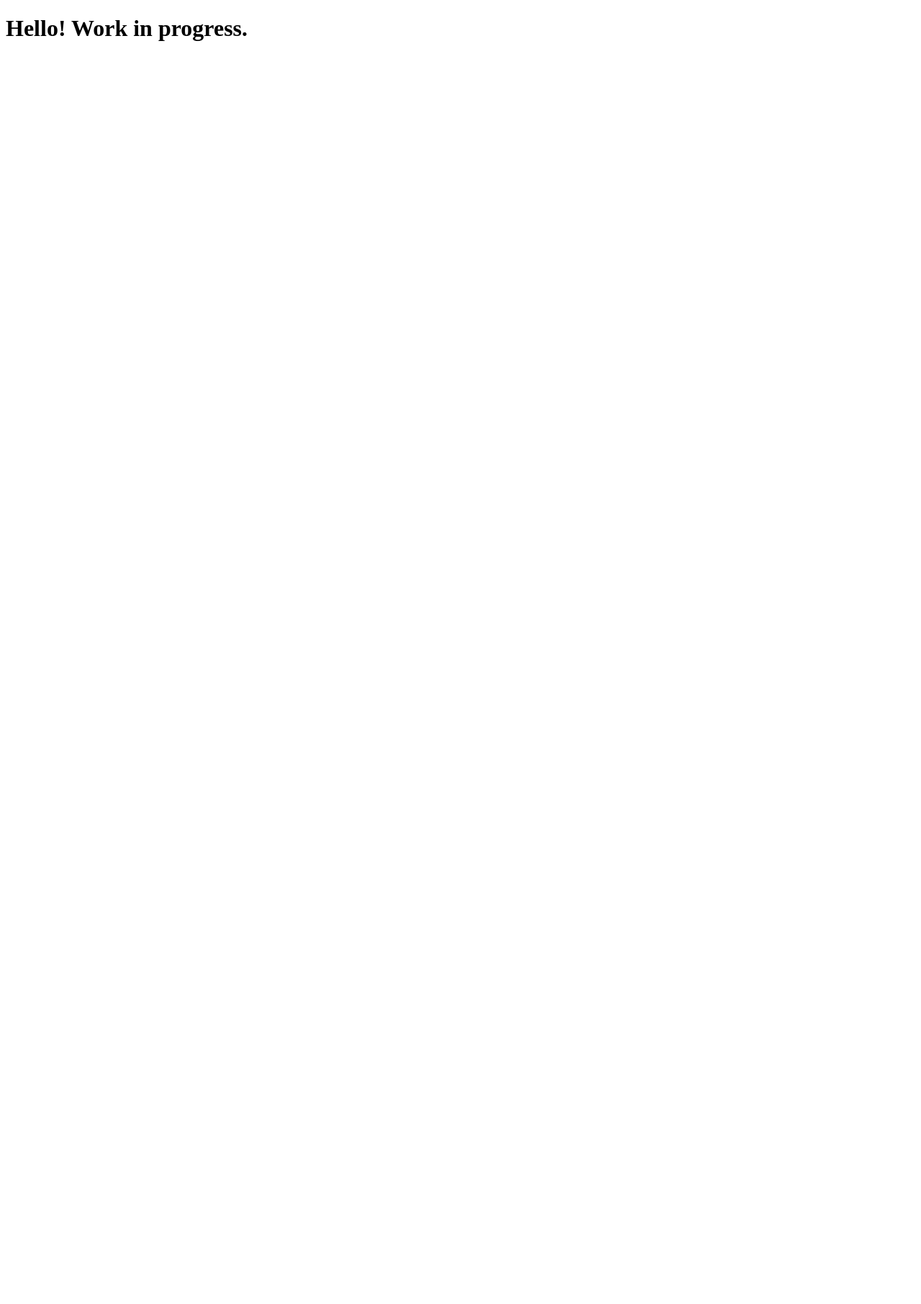
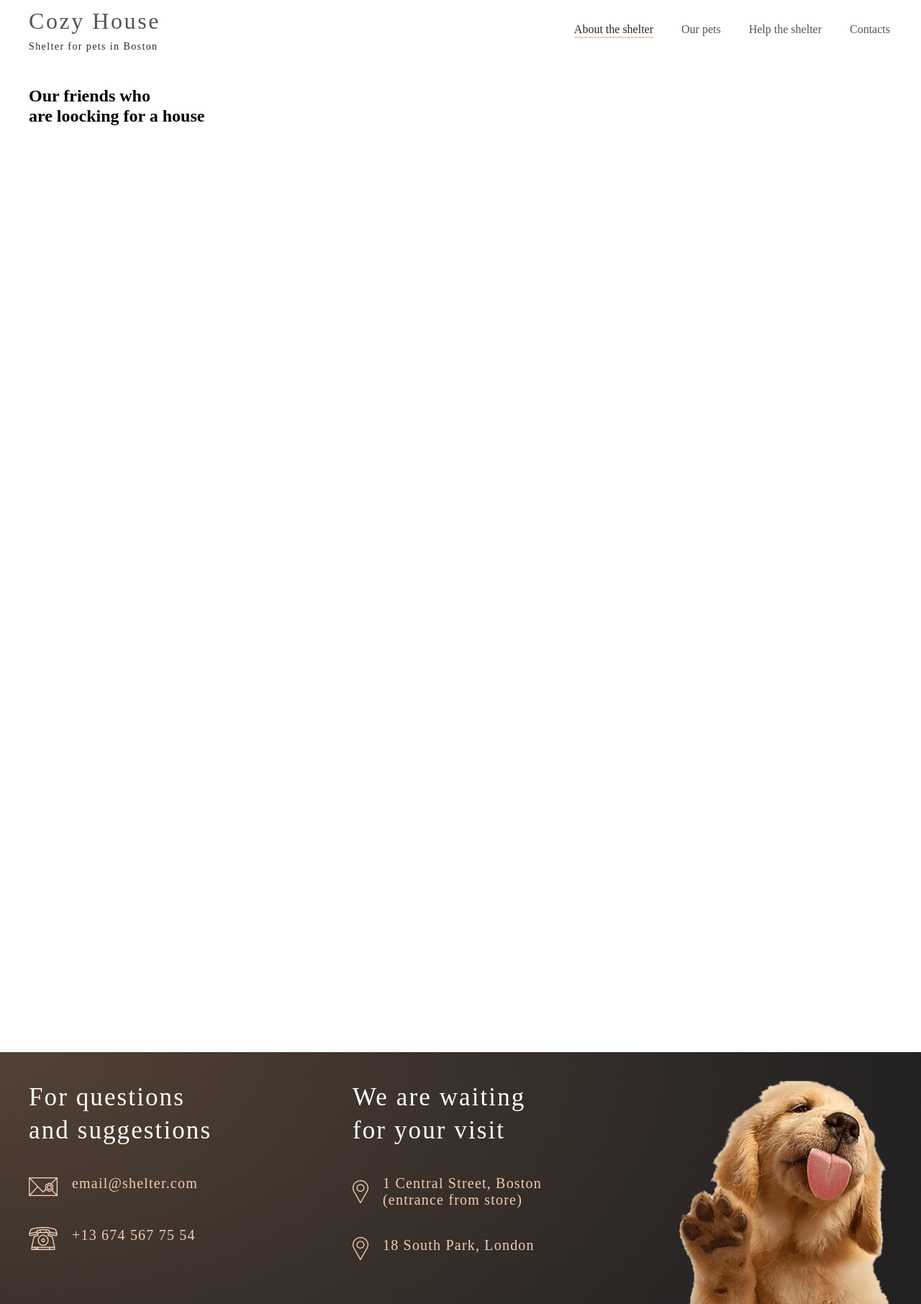
Before and after one commit to pdlmn/virtual-keyboard, a plain HTML site: page shelter/pages/pets/index.html in a window 1280 px wide. Shown: the whole page at 72% size. Before the commit the page ends 800 px from the top, so only its background shows below. Drawn offline with Linux system fonts and the light colour scheme.

Commit message:
feat: create global classes and add basic layout for pets page

```diff
--- a/shelter/assets/styles/globals.css
+++ b/shelter/assets/styles/globals.css
@@ -1,3 +1,129 @@
 * {
   box-sizing: border-box;
 }
+
+:root {
+  --color-primary: #F1CDB3;
+  --color-primary-light: #FDDCC4;
+  --color-light-s: #FAFAFA;
+  --color-light-xl: #FFFFFF;
+  --color-light-l: #F6F6F6;
+  --color-dark-s: #CDCDCD;
+  --color-dark-3xl: #292929;
+  --color-dark-xl: #4C4C4C;
+  --color-dark-3xl: #292929;
+  --color-dark-l: #545454;
+  --color-dark-m: #B2B2B2;
+}
+
+h1,
+h2,
+h3,
+p {
+  margin: 0;
+}
+
+.header {
+  display: flex;
+  align-items: center;
+  justify-content: space-between;
+  height: 60px;
+  margin-bottom: 72px;
+  padding-top: 24px;
+}
+
+.header-logo {
+  margin: 0 0 10px;
+
+  font-family: 'Tinos';
+  font-size: 32px;
+  color: var(--color-primary);
+  font-weight: normal;
+  letter-spacing: 0.16rem;
+}
+
+.header-sublogo {
+  letter-spacing: 0.1em;
+  font-size: 14px;
+}
+
+.nav-menu ul {
+  list-style: none;
+  padding: 0px 3px 2px 0px;
+  display: flex;
+  gap: 39px;
+}
+
+.link,
+.active-link {
+  text-decoration: none;
+  color: var(--color-dark-s);
+}
+
+.link:hover,
+.active-link {
+  color: var(--color-light-xl);
+}
+
+.active-link {
+  border-bottom: 2px solid var(--color-primary);
+  padding-bottom: 2px;
+}
+
+.start-screen,
+.start-screen-content {
+  display: flex;
+  gap: 42px;
+}
+
+.footer {
+  padding: 40px 40px 0 40px;
+
+  background:
+    url('../../assets/images/noise_transparent.png'),
+    radial-gradient(100% 215.42% at 0% 0%, #5b483a 0%, #262425 100%);
+}
+
+.footer-content-wrapper {
+  width: 1200px;
+  margin: 0 auto;
+
+  display: flex;
+  justify-content: space-between;
+}
+
+.contacts {
+  width: 278px;
+  height: 234px;
+
+  display: flex;
+  flex-direction: column;
+  gap: 40px;
+}
+
+.contact-heading {
+  font-family: 'Tinos';
+  font-weight: normal;
+  font-size: 35px;
+  line-height: 130%;
+  letter-spacing: 0.06em;
+  color: var(--color-light-xl);
+}
+
+.contact-adress {
+  font-family: 'Tinos';
+  font-size: 20px;
+  line-height: 115%;
+  letter-spacing: 0.06em;
+
+  color: var(--color-primary);
+}
+
+.contact {
+  display: flex;
+  gap: 20px;
+}
+
+.contact img {
+  align-self: center;
+}
--- a/shelter/pages/main/style.css
+++ b/shelter/pages/main/style.css
@@ -1,18 +1,5 @@
 @import url('https://fonts.googleapis.com/css2?family=Tinos&display=swap');
 
-:root {
-  --color-primary: #F1CDB3;
-  --color-primary-light: #FDDCC4;
-  --color-light-s: #FAFAFA;
-  --color-light-xl: #FFFFFF;
-  --color-light-l: #F6F6F6;
-  --color-dark-s: #CDCDCD;
-  --color-dark-3xl: #292929;
-  --color-dark-xl: #4C4C4C;
-  --color-dark-3xl: #292929;
-  --color-dark-l: #545454;
-  --color-dark-m: #B2B2B2;
-}
 
 body {
   color: var(--color-light-xl);
@@ -21,71 +8,11 @@ body {
     radial-gradient(100% 215.42% at 0% 0%, #5b483a 0%, #262425 100%);
 }
 
-h1,
-h2,
-h3,
-p {
-  margin: 0;
-}
-
 .start-container {
   padding: 48px 40px 0px;
   margin: 0 auto;
   width: 1280px;
   height: 908px;
-}
-
-.header {
-  display: flex;
-  align-items: center;
-  justify-content: space-between;
-  height: 60px;
-  margin-bottom: 72px;
-  padding-top: 24px;
-}
-
-.header-logo {
-  margin: 0 0 10px;
-
-  font-family: 'Tinos';
-  font-size: 32px;
-  color: var(--color-primary);
-  font-weight: normal;
-  letter-spacing: 0.16rem;
-}
-
-.header-sublogo {
-  letter-spacing: 0.1em;
-  font-size: 14px;
-}
-
-.nav-menu ul {
-  list-style: none;
-  padding: 0px 3px 2px 0px;
-  display: flex;
-  gap: 39px;
-}
-
-.link,
-.active-link {
-  text-decoration: none;
-  color: var(--color-dark-s);
-}
-
-.link:hover,
-.active-link {
-  color: var(--color-light-xl);
-}
-
-.active-link {
-  border-bottom: 2px solid var(--color-primary);
-  padding-bottom: 2px;
-}
-
-.start-screen,
-.start-screen-content {
-  display: flex;
-  gap: 42px;
 }
 
 .start-screen-content {
@@ -445,6 +372,10 @@ p {
   gap: 20px;
 }
 
+.contact img {
+  align-self: center;
+}
+
 .btn-primary {
   font-family: 'Tinos';
   font-size: 19px;
--- a/shelter/pages/pets/index.html
+++ b/shelter/pages/pets/index.html
@@ -4,9 +4,65 @@
     <meta charset="UTF-8">
     <meta http-equiv="X-UA-Compatible" content="IE=edge">
     <meta name="viewport" content="width=device-width, initial-scale=1.0">
-    <title></title>
+    <title>Pets</title>
+    <link rel="stylesheet" href="../../assets/styles/normalize.css">
+    <link rel="stylesheet" href="../../assets/styles/globals.css">
+    <link rel="stylesheet" href="style.css">
   </head>
 <body>
-  <h1>Hello! Work in progress.</h1>
+  <div class="header-wrapper">
+    <header class="header">
+      <div>
+        <h1 class="header-logo">Cozy House</h1>
+        <div class="header-sublogo">Shelter for pets in Boston</div>
+      </div>
+      <nav class="nav-menu">
+        <ul>
+          <li><a class="active-link" href="#">About the shelter</a></li>
+          <li><a class="link" href="../pets/index.html">Our pets</a></li>
+          <li><a class="link" href="#help">Help the shelter</a></li>
+          <li><a class="link" href="#footer">Contacts</a></li>
+        </ul>
+      </nav>
+    </header>
+  </div>
+  <main class="pets">
+    <div class="pets-content-wrapper">
+      <h2>Our friends who<br>are loocking for a house</h2>
+      <div class="pet-cards">
+
+      </div>
+      <div class="pet-navigation">
+
+      </div>
+    </div>
+  </main>
+  <footer class="footer" id="footer">
+    <div class="footer-content-wrapper">
+      <div class="contacts">
+        <h3 class="contact-heading">For questions and suggestions</h3>
+        <div class="contact">
+          <img src="../../assets/images/icon-email.png">
+          <div class="contact-adress">email@shelter.com</div>
+        </div>
+        <div class="contact">
+          <img src="../../assets/images/icon-phone.png">
+          <div class="contact-adress">+13 674 567 75 54</div>
+        </div>
+      </div>
+      <div class="contacts">
+        <h3 class="contact-heading">We are waiting for your visit</h3>
+        <div class="contact">
+          <img src="../../assets/images/icon-marker.png">
+          <div class="contact-adress">1 Central Street, Boston<br>(entrance from store)</div>
+        </div>
+        <div class="contact">
+          <img src="../../assets/images/icon-marker.png">
+          <div class="contact-adress">18 South Park, London </div>
+        </div>
+      </div>
+      <img src="../../assets/images/footer-puppy.png">
+    </div>
+  </footer>
 </body>
 </html>
--- a/shelter/pages/pets/style.css
+++ b/shelter/pages/pets/style.css
@@ -0,0 +1,36 @@
+.header-wrapper {
+  height: 120px;
+}
+
+.header {
+  width: 1200px;
+  margin: auto;
+}
+
+.header-logo,
+.link {
+  color: var(--color-dark-l);
+}
+
+.header-sublogo,
+.active-link,
+.link:hover {
+  color: var(--color-dark-3xl);
+}
+
+.pets {
+  height: 1342px;
+}
+
+.pets-content-wrapper {
+  width: 1200px;
+  height: 1162px;
+  margin: auto;
+}
+
+.footer {
+}
+
+.contact-heading {
+
+}
```
